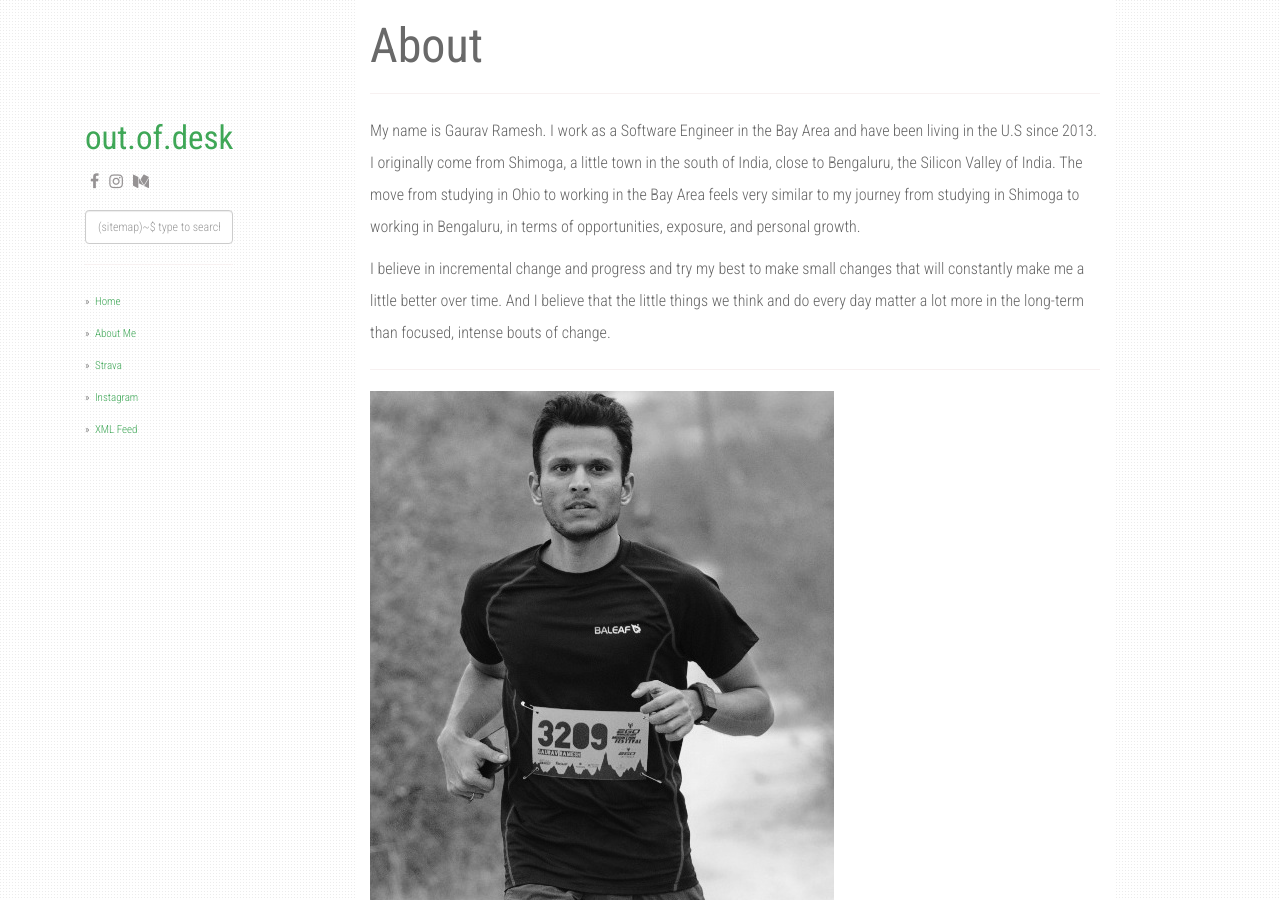
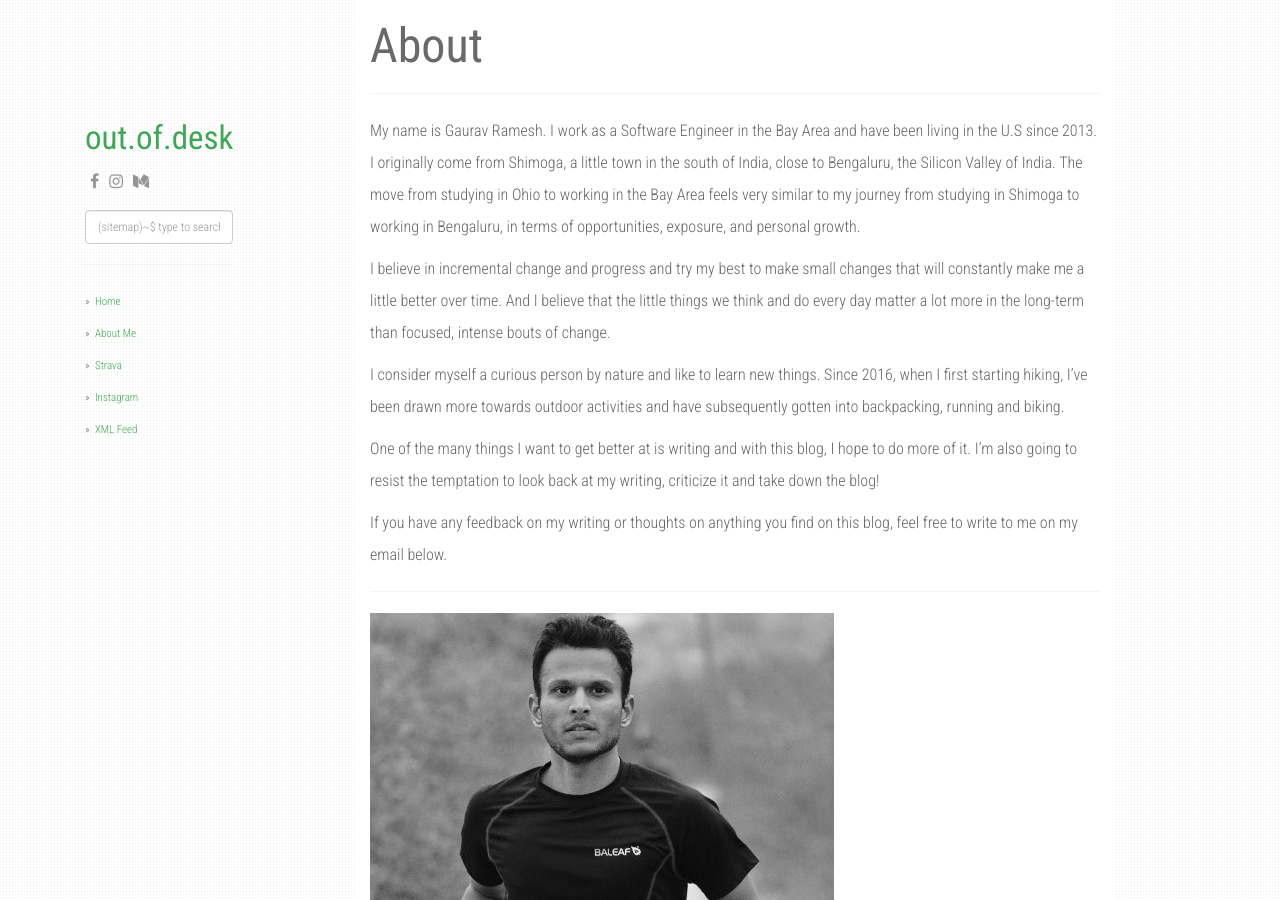
Before and after one commit to outofdesk/outofdesk.github.io, a Jekyll site: the page built from about.md, in a window 1280 px wide and 900 px high. Built offline with Jekyll 4.4.1, drawn with Linux system fonts in a browser that asks for light colours; nearby versions of some CDN libraries.

Commit message:
update about

```diff
--- a/about.md
+++ b/about.md
@@ -5,10 +5,16 @@ permalink: /about/
 ---
 My name is Gaurav Ramesh. I work as a Software Engineer in the Bay Area and have been living in the U.S since 2013. I originally come from Shimoga, a little town in the south of India, close to Bengaluru, the Silicon Valley of India. The move from studying in Ohio to working in the Bay Area feels very similar to my journey from studying in Shimoga to working in Bengaluru, in terms of opportunities, exposure, and personal growth.
 
-I believe in incremental change and progress and try my best to make small changes that will constantly make me a little better over time.
-And I believe that the little things we think and do every day matter a lot more in the long-term than focused, intense bouts of change.
+I believe in incremental change and progress and try my best to make small changes that will constantly make me a little better over time. And I believe that the little things we think and do every day matter a lot more in the long-term than focused, intense bouts of change.
+
+I consider myself a curious person by nature and like to learn new things. Since 2016, when I first starting hiking, I've been drawn more towards outdoor activities and have subsequently gotten into backpacking, running and biking.
+
+One of the many things I want to get better at is writing and with this blog, I hope to do more of it. I'm also going to resist the temptation to look back at my writing, criticize it and take down the blog!
+
+If you have any feedback on my writing or thoughts on anything you find on this blog, feel free to write to me on my email below.
 
 *****
+
 ![Me](/static/img/running-profile.jpeg)
 
 *****
```
Also changed, not shown: 3 other files.
